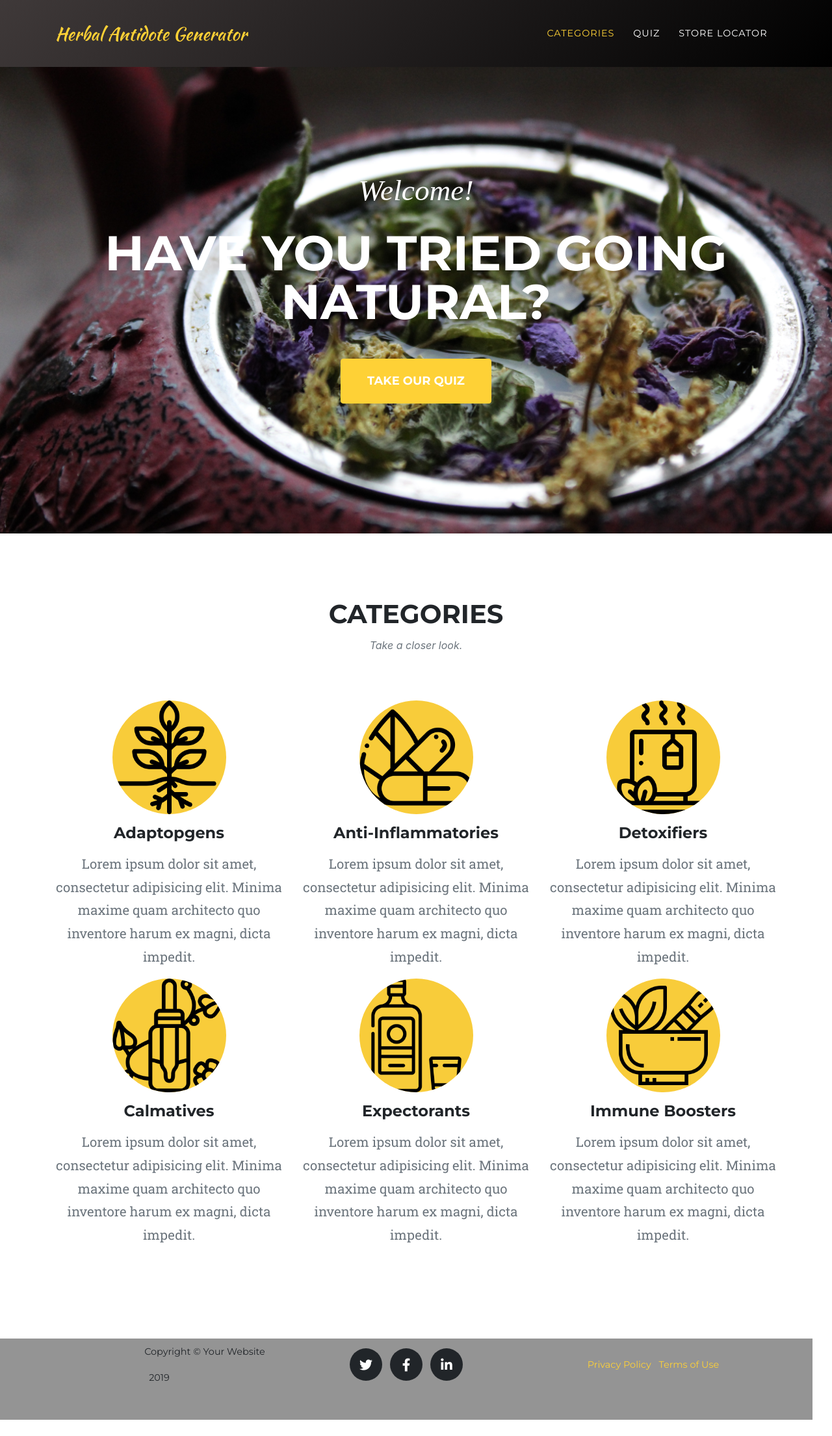
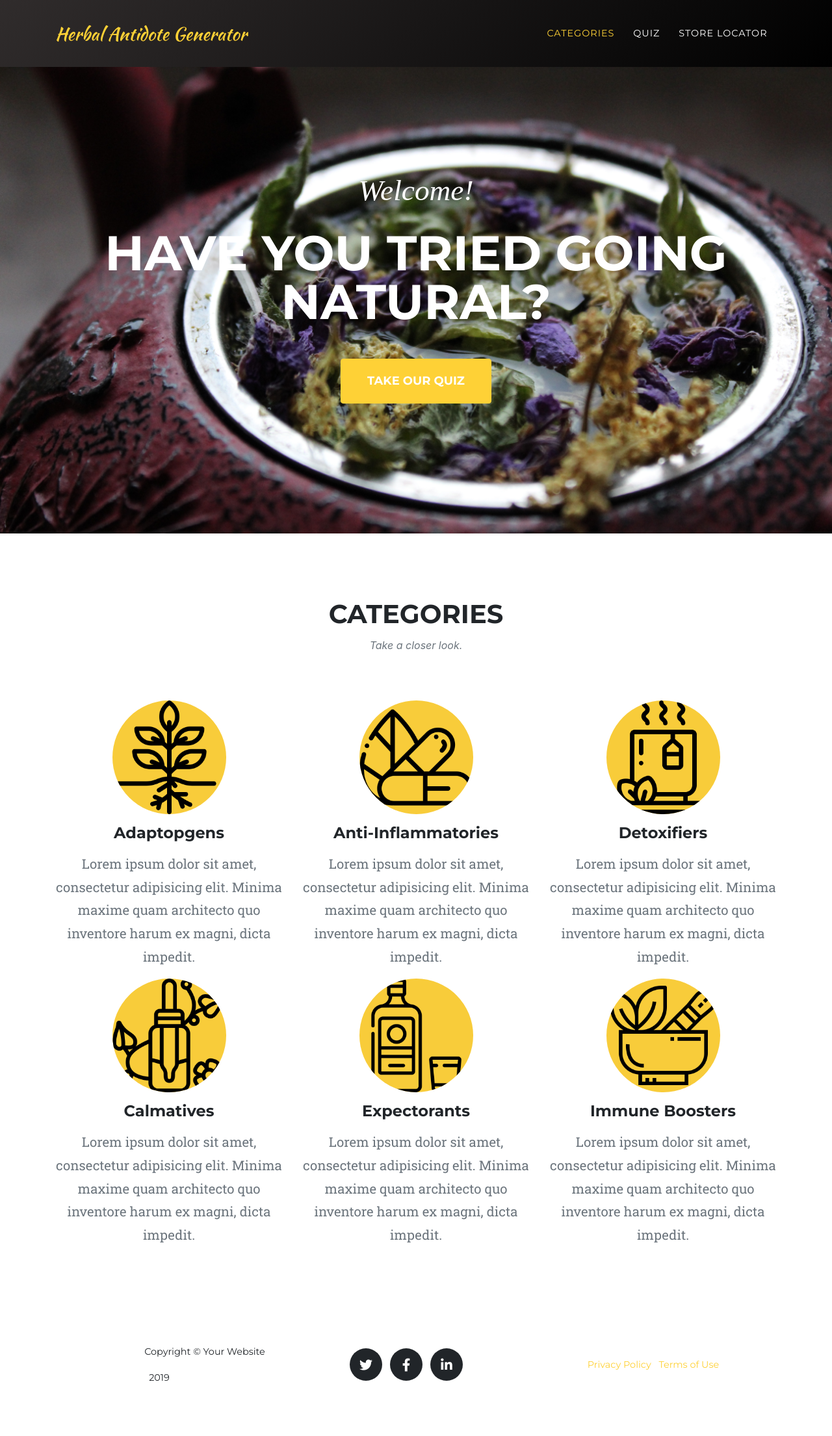
Before and after one commit to nicol-hawkins/python-quiz, a Django app: template apps/core/templates/pages/home.html in a window 1280 px wide. Shown: the whole page at 65% size. Run offline with Django 3.2, Linux system fonts and the light colour scheme; the template is opened without the code that fills it, so the values that code supplies are empty; some libraries are stand-ins or nearby versions; some web fonts are replaced.

Commit message:
Getting ready to merge to master

```diff
--- a/apps/core/static/css/1custom.css
+++ b/apps/core/static/css/1custom.css
@@ -1,7 +1,7 @@
 /* Custom CSS goes here */
 
 .navbar {
-    background: linear-gradient(135deg, #3f3939 0%, #000000 100%);
+    background: linear-gradient(135deg, #302c2c 0%, #000000 100%);
 }
 
 .card-user {
@@ -39,6 +39,6 @@
 .white-container {
     width: 1250px;
     height: auto;
-    background-color: rgb(148, 148, 148);
+    background-color: white;
     padding-bottom: 45px;
 }
--- a/apps/core/static/css/quiz.css
+++ b/apps/core/static/css/quiz.css
@@ -182,13 +182,6 @@
 
 
 
- .btn-success {
-  background-color: cornflowerblue;
-  border: none;
-  color:white;
-  width: 200px;
-}
-
 
 .btn-success {
   background-color: rgb(107, 73, 163);
```
